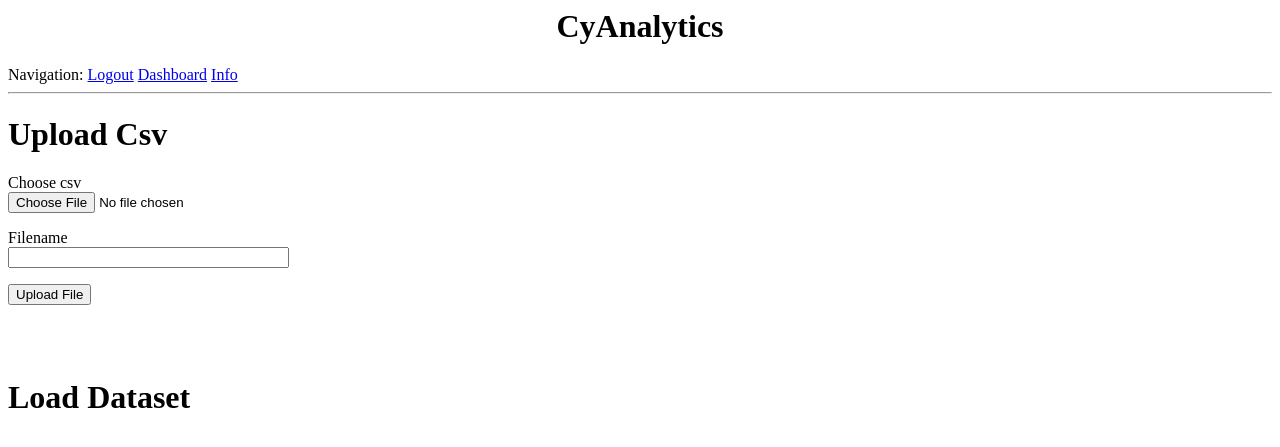
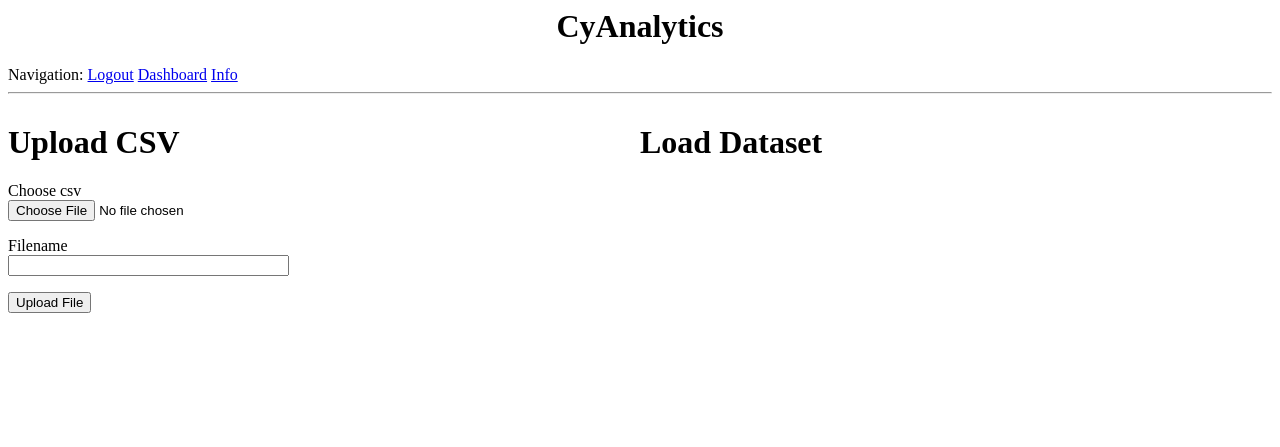
Before and after one commit to shreybatra/CyAnalytics, a Flask app: page /dashboard in a window 1280 px wide. Shown: the top 447 px of the page. Run offline with Flask 2, Linux system fonts and the light colour scheme; some libraries are stand-ins or nearby versions.

Commit message:
resolved

```diff
--- /dev/null
+++ b/static/styles/upload_load.css
@@ -0,0 +1,4 @@
+.container{
+    display: grid;
+    grid-template-columns: 1fr 1fr;
+}
--- a/templates/base.html
+++ b/templates/base.html
@@ -5,6 +5,7 @@
         {% else %}
         <title>LNMHacks 3.0</title>
         {% endif %}
+        <link rel= "stylesheet" type= "text/css" href= "{{ url_for('static',filename='styles/upload_load.css') }}">
     </head>
     <body>
     	<h1 align='center'>{{heading}}</h1>
--- a/templates/upload_load.html
+++ b/templates/upload_load.html
@@ -1,8 +1,11 @@
 {% extends "base.html" %}
+{% block content %}
 
-{% block content %}
-    <h1>Upload Csv</h1>
-    <form action="" method="post" enctype="multipart/form-data" novalidate>
+<div class="">
+    <div class="container">
+        <div class="form">
+            <h1>Upload CSV</h1>
+            <form action="" method="post" novalidate>
                 {{ form.hidden_tag() }}
                 <p>
                     {{ form.csv.label }}<br>
@@ -20,11 +23,14 @@
                 </p>
                 <p>{{ form.submit() }}</p>
             </form>
-
-    <br> <br>
-
+        </div>
+        <div class="load">
             <h1>Load Dataset</h1>
             <form action="" method="post" novalidate>
                 {{ form.hidden_tag() }}
             </form>
+        </div>
+    </div>
+</div>
+
 {% endblock %}
```
Lines whose indentation alone changed are shown as unchanged.
